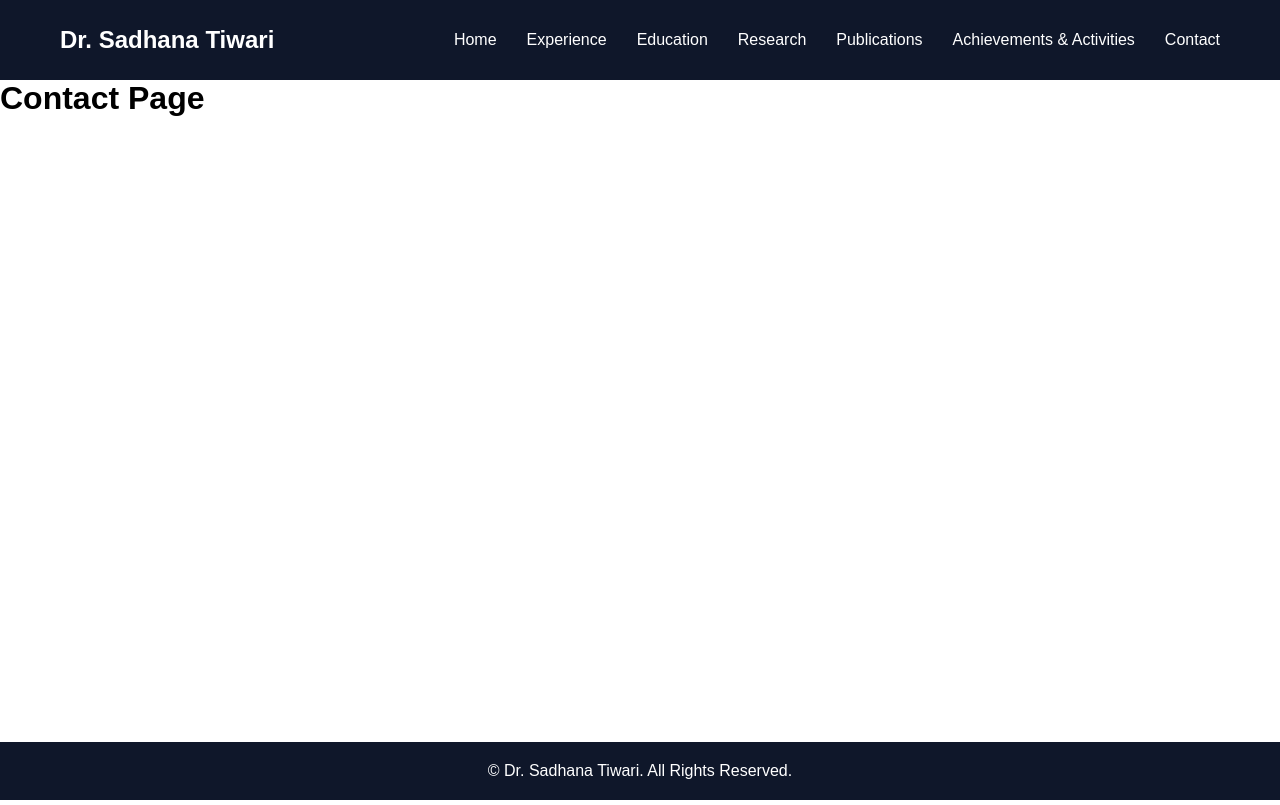
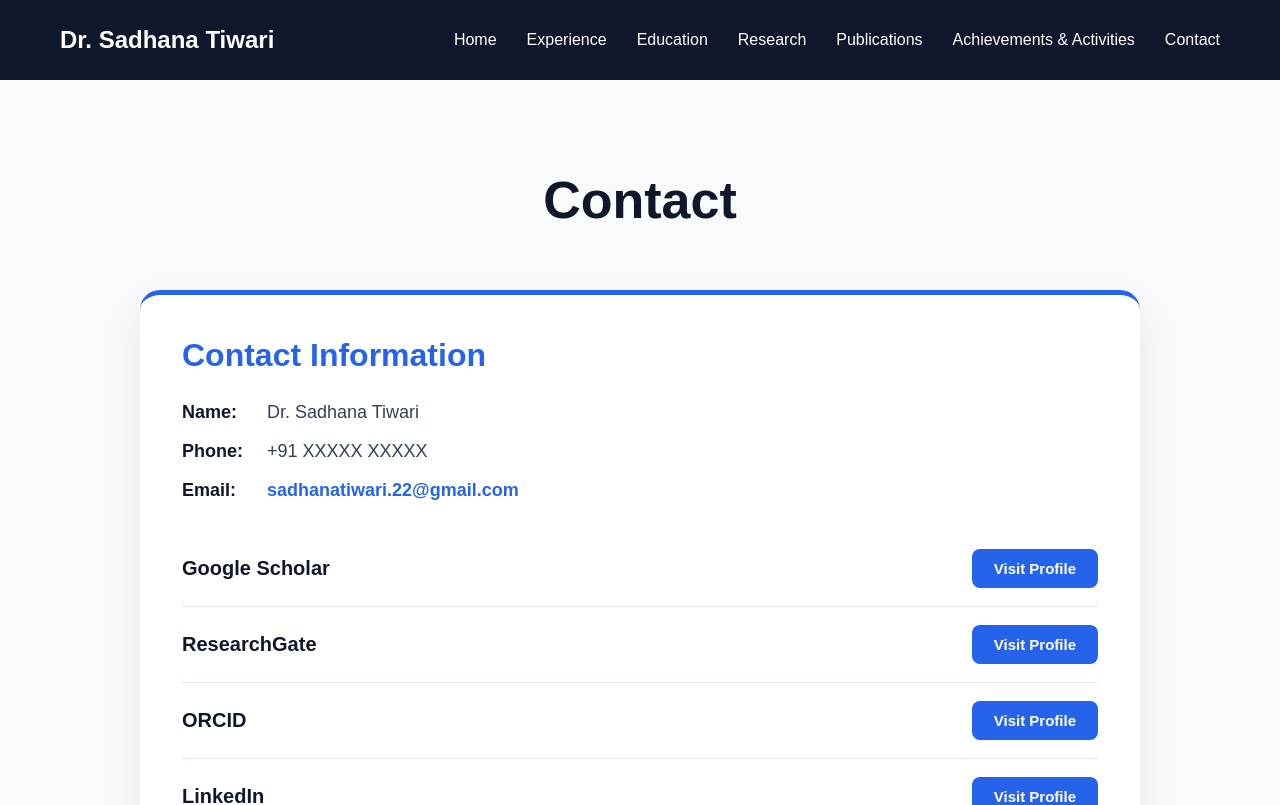
Before and after one commit to MohitChaurasiya1/iiita-portfolio, a React app: page /contact in a window 1280 px wide. Shown: the top 805 px of the page. Built offline with nearby package versions, Linux system fonts and the light colour scheme; the HTML template or start-up script is replaced by a standard one.

Commit message:
removed stasts card from home and editted contact page

```diff
--- a/src/Pages/Contact/Contact.css
+++ b/src/Pages/Contact/Contact.css
@@ -0,0 +1,162 @@
+.contact-page {
+  padding: 90px 40px;
+  background: #f8fafc;
+}
+
+.contact-page h1 {
+  text-align: center;
+  font-size: 52px;
+  margin-bottom: 60px;
+  color: #0f172a;
+}
+
+.contact-card,
+.map-section,
+.contact-form {
+  max-width: 1000px;
+  margin: 0 auto 45px;
+  background: #ffffff;
+  padding: 42px;
+  border-radius: 20px;
+  box-shadow: 0 18px 45px rgba(15, 23, 42, 0.08);
+  border-top: 5px solid #2563eb;
+}
+
+.contact-card h2,
+.map-section h2,
+.contact-form h2 {
+  font-size: 32px;
+  margin-bottom: 28px;
+  color: #2563eb;
+}
+
+.contact-card p {
+  font-size: 18px;
+  margin-bottom: 18px;
+  color: #334155;
+}
+
+.contact-card strong {
+  color: #0f172a;
+  min-width: 80px;
+  display: inline-block;
+}
+
+.contact-card p a {
+  color: #2563eb;
+  text-decoration: none;
+  font-weight: 600;
+}
+
+.contact-links {
+  margin-top: 30px;
+}
+
+.link-row {
+  display: flex;
+  justify-content: space-between;
+  align-items: center;
+  padding: 18px 0;
+  border-bottom: 1px solid #e2e8f0;
+}
+
+.link-row:last-child {
+  border-bottom: none;
+}
+
+.link-row span {
+  font-size: 20px;
+  font-weight: 700;
+  color: #0f172a;
+}
+
+.link-row a {
+  background: #2563eb;
+  color: white;
+  text-decoration: none;
+  padding: 11px 22px;
+  border-radius: 8px;
+  font-size: 15px;
+  font-weight: 600;
+  transition: 0.3s;
+}
+
+.link-row a:hover {
+  background: #1d4ed8;
+  transform: translateY(-2px);
+}
+
+.map-section iframe {
+  width: 100%;
+  height: 420px;
+  border: none;
+  border-radius: 14px;
+}
+
+.contact-form form {
+  display: flex;
+  flex-direction: column;
+  gap: 16px;
+}
+
+.contact-form input,
+.contact-form textarea {
+  padding: 15px 16px;
+  border: 1px solid #cbd5e1;
+  border-radius: 10px;
+  font-size: 16px;
+  outline: none;
+}
+
+.contact-form input:focus,
+.contact-form textarea:focus {
+  border-color: #2563eb;
+}
+
+.contact-form button {
+  padding: 15px;
+  border: none;
+  background: #2563eb;
+  color: white;
+  border-radius: 10px;
+  cursor: pointer;
+  font-size: 16px;
+  font-weight: 600;
+}
+
+.contact-form button:hover {
+  background: #1d4ed8;
+}
+
+@media (max-width: 768px) {
+  .contact-page {
+    padding: 55px 18px;
+  }
+
+  .contact-page h1 {
+    font-size: 36px;
+    margin-bottom: 40px;
+  }
+
+  .contact-card,
+  .map-section,
+  .contact-form {
+    padding: 24px;
+  }
+
+  .contact-card h2,
+  .map-section h2,
+  .contact-form h2 {
+    font-size: 26px;
+  }
+
+  .link-row {
+    flex-direction: column;
+    align-items: flex-start;
+    gap: 12px;
+  }
+
+  .map-section iframe {
+    height: 300px;
+  }
+}
--- a/src/Pages/Contact/Contact.jsx
+++ b/src/Pages/Contact/Contact.jsx
@@ -1,9 +1,63 @@
-import React from 'react'
+import "./Contact.css";
 
 function Contact() {
-  return (
-    <h1>Contact Page</h1>
-  )
+    return (
+        <section className="contact-page">
+            <h1>Contact</h1>
+
+            {/* Contact Information */}
+
+
+            <div className="contact-card">
+                <h2>Contact Information</h2>
+                <p>
+                    <strong>Name:</strong> Dr. Sadhana Tiwari
+                </p>
+                <p>
+                    <strong>Phone:</strong> +91 XXXXX XXXXX
+                </p>
+
+
+
+                <p>
+                    <strong>Email:</strong>{" "}
+                    <a href="mailto:sadhanatiwari.22@gmail.com">
+                        sadhanatiwari.22@gmail.com
+                    </a>
+                </p>
+
+                <div className="contact-links">
+
+                    <div className="link-row">
+                        <span>Google Scholar</span>
+                        <a
+                            href="https://scholar.google.com/citations?user=zv8vatkAAAAJ&hl=en&oi=ao"
+                            target="_blank"
+                            rel="noreferrer"
+                        >
+                            Visit Profile
+                        </a>
+                    </div>
+
+                    <div className="link-row">
+                        <span>ResearchGate</span>
+                        <a href="#">Visit Profile</a>
+                    </div>
+
+                    <div className="link-row">
+                        <span>ORCID</span>
+                        <a href="#">Visit Profile</a>
+                    </div>
+
+                    <div className="link-row">
+                        <span>LinkedIn</span>
+                        <a href="#">Visit Profile</a>
+                    </div>
+
+                </div>
+            </div>
+        </section>
+    );
 }
 
-export default Contact
+export default Contact;
--- a/src/Pages/Home/Home.css
+++ b/src/Pages/Home/Home.css
@@ -178,7 +178,7 @@
 .publications h2 {
     font-size: 36px;
     margin-bottom: 40px;
-    color: #0f172a;
+    color: #2563eb;
 }
 
 .publication-container {
@@ -193,7 +193,7 @@
     background: white;
     padding: 25px;
     border-radius: 12px;
-    box-shadow: 0 5px 20px rgba(0, 0, 0, 0.08);
+    box-shadow: 0 5px 20px rgba(95, 95, 193, 0.08);
     text-align: left;
 }
 
@@ -231,7 +231,7 @@
 .achievements h2 {
   font-size: 48px;
   margin-bottom: 50px;
-  color: #0f172a;
+  color: #2563eb;
 }
 
 .achievement-container {
--- a/src/Pages/Home/Home.jsx
+++ b/src/Pages/Home/Home.jsx
@@ -29,32 +29,7 @@ function Home() {
                 </div>
             </section>
 
-            {/* Quick Statistics */}
-
-            <section className="stats">
-                <h2>Quick Statistics</h2>
-
-                <div className="stats-container">
-                    <div className="stat-card">
-                        <h3>18+</h3>
-                        <p>Publications</p>
-                    </div>
-
-                    <div className="stat-card">
-                        <h3>7+</h3>
-                        <p>Years Teaching Experience</p>
-                    </div>
-
-                    <div className="stat-card">
-                        <h3>1</h3>
-                        <p>Patent Filed</p>
-                    </div>
-
-                    <div className="stat-card">
-                        <h3>1</h3>
-                        <p>Copyright Filed</p>
-                    </div>
-                    {/* Featured Publications */}
+            {/* Featured Publications */}
 
                     <section className="publications">
                         <h2>Featured Publications</h2>
@@ -107,8 +82,6 @@ function Home() {
 
                         </div>
                     </section>
-                </div>
-            </section>
         </>
     );
 }
--- a/src/components/Navbar/Navbar.jsx
+++ b/src/components/Navbar/Navbar.jsx
@@ -5,6 +5,9 @@ import "./Navbar.css";
 
 function Navbar() {
     const [showMenu, setShowMenu] = useState(false);
+    const closeMenu = () => {
+        setShowMenu(false);
+    };
 
     return (
         <nav className="navbar">
@@ -30,13 +33,13 @@ function Navbar() {
 
                 {showMenu && (
                     <div className="dropdown">
-            <Link to="/">Home</Link>
-            <Link to="/experience">Experience</Link>
-            <Link to="/education">Education</Link>
-            <Link to="/research">Research</Link>
-            <Link to="/publications">Publications</Link>
-            <Link to="/achievements">Achievements & Activities</Link>
-            <Link to="/contact">Contact</Link>
+                        <Link to="/" onClick={closeMenu}>Home</Link>
+                        <Link to="/experience" onClick={closeMenu}>Experience</Link>
+                        <Link to="/education" onClick={closeMenu}>Education</Link>
+                        <Link to="/research" onClick={closeMenu}>Research</Link>
+                        <Link to="/publications" onClick={closeMenu}>Publications</Link>
+                        <Link to="/achievements" onClick={closeMenu}>Achievements & Activities</Link>
+                        <Link to="/contact" onClick={closeMenu}>Contact</Link>
                     </div>
                 )}
             </div>
```
Lines whose indentation alone changed are shown as unchanged.
